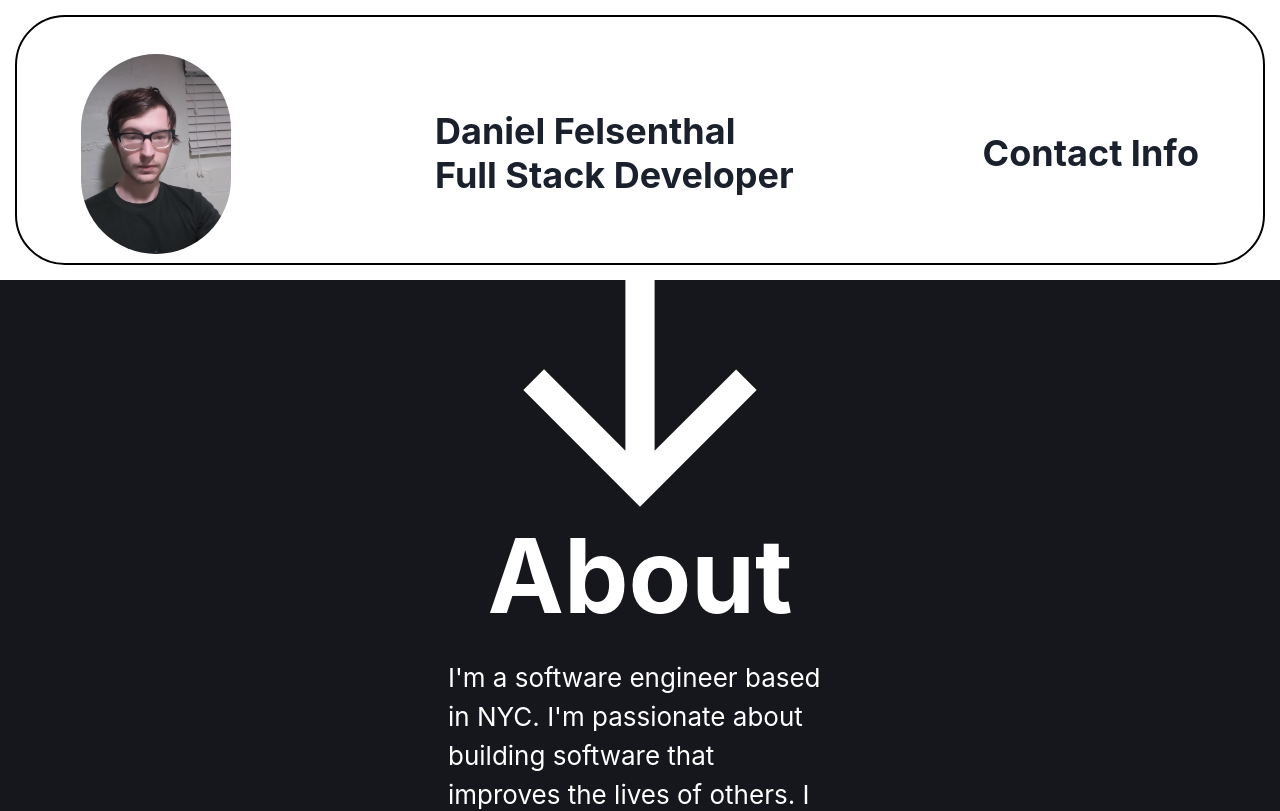
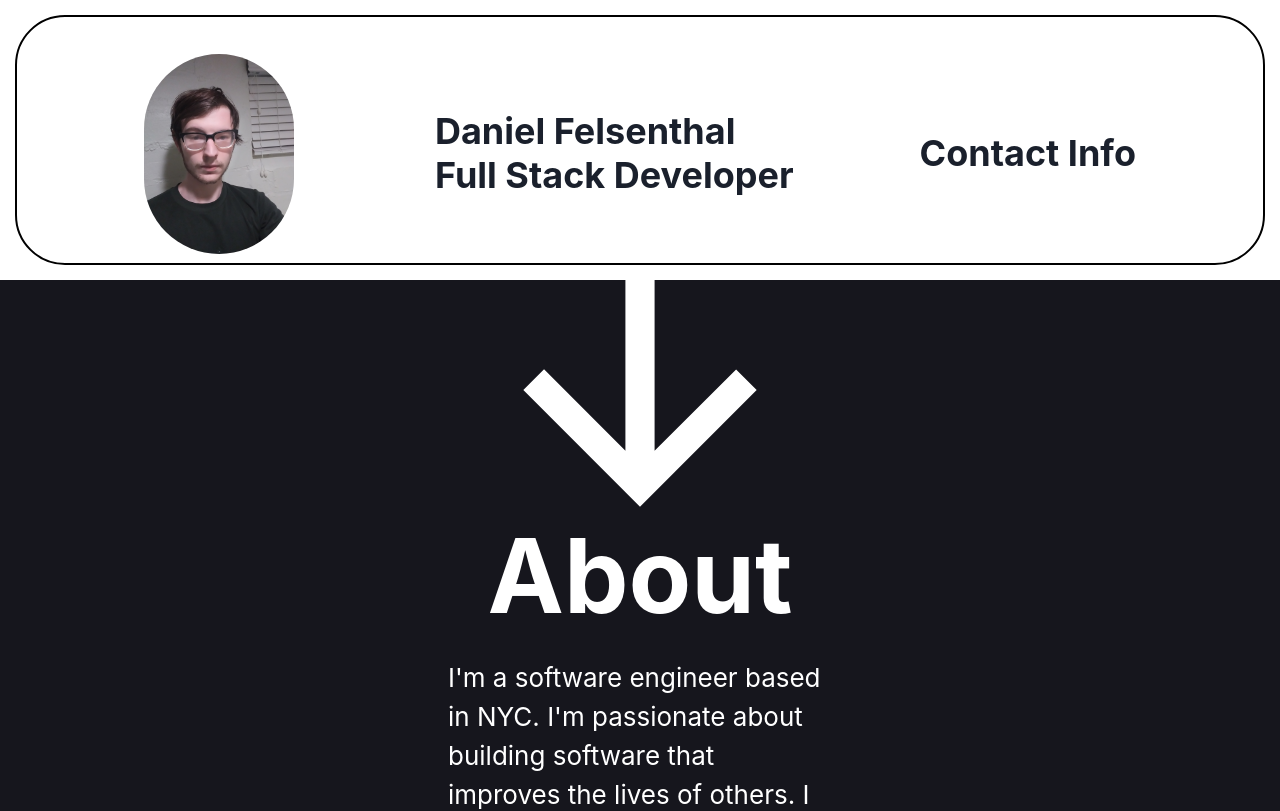
Before and after one commit to dfelsie/profile, a Next.js app: page / in a window 1280 px wide. Shown: the top 811 px of the page. Built offline with nearby package versions, Linux system fonts and the light colour scheme.

Commit message:
Fix margins for TitleCard.tsx

```diff
--- a/src/components/TitleCard.tsx
+++ b/src/components/TitleCard.tsx
@@ -24,7 +24,7 @@ export default function TitleCard({}: Props) {
       mb={"15px"}
       mx={"15px"}
     >
-      <Center height={"50%"} mt="75px" justifyContent={"space-between"}>
+      <Center height={"50%"} mt="75px" justifyContent={"space-around"}>
         <Image
           src="/headshot.jpg"
           height="180px"
```
